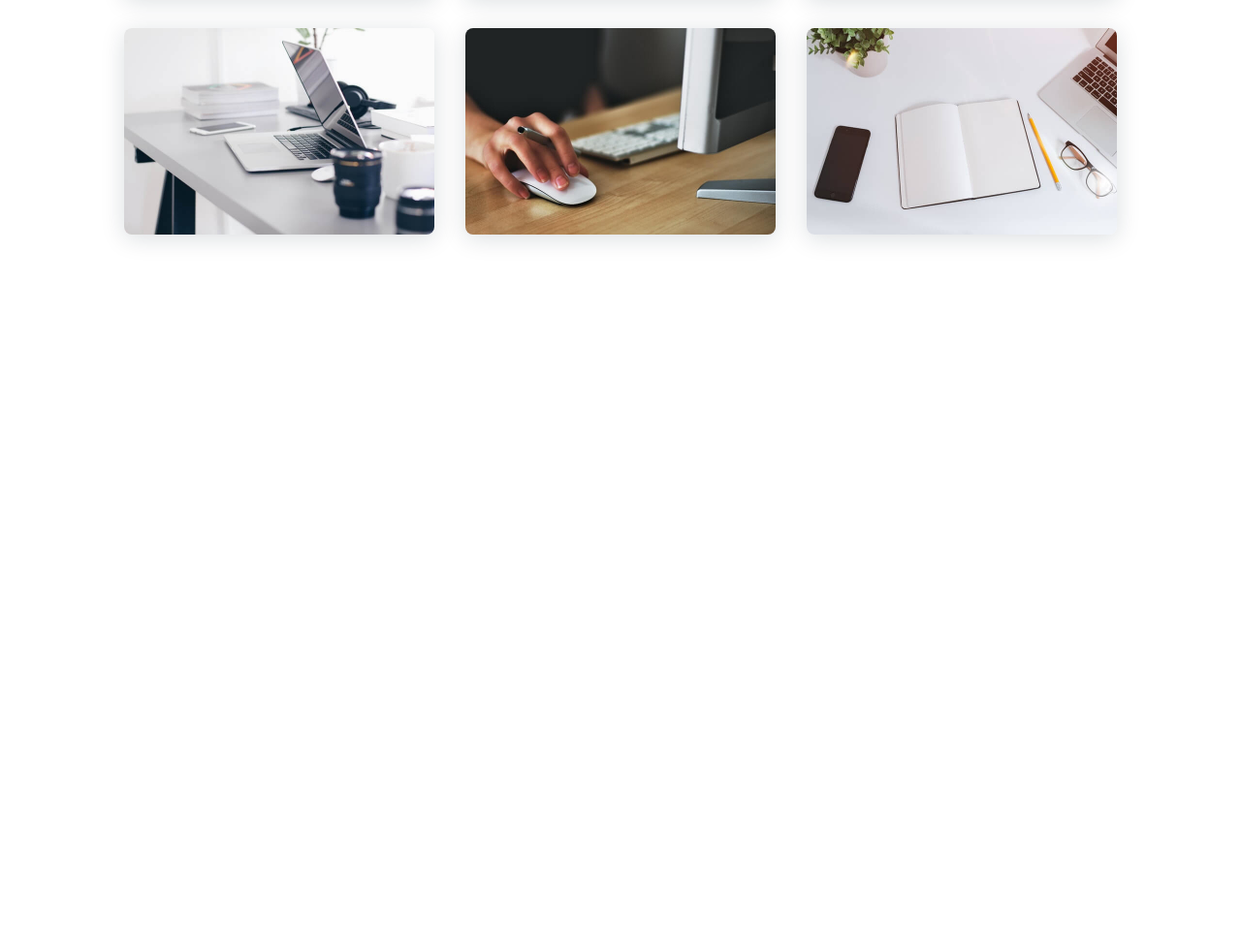
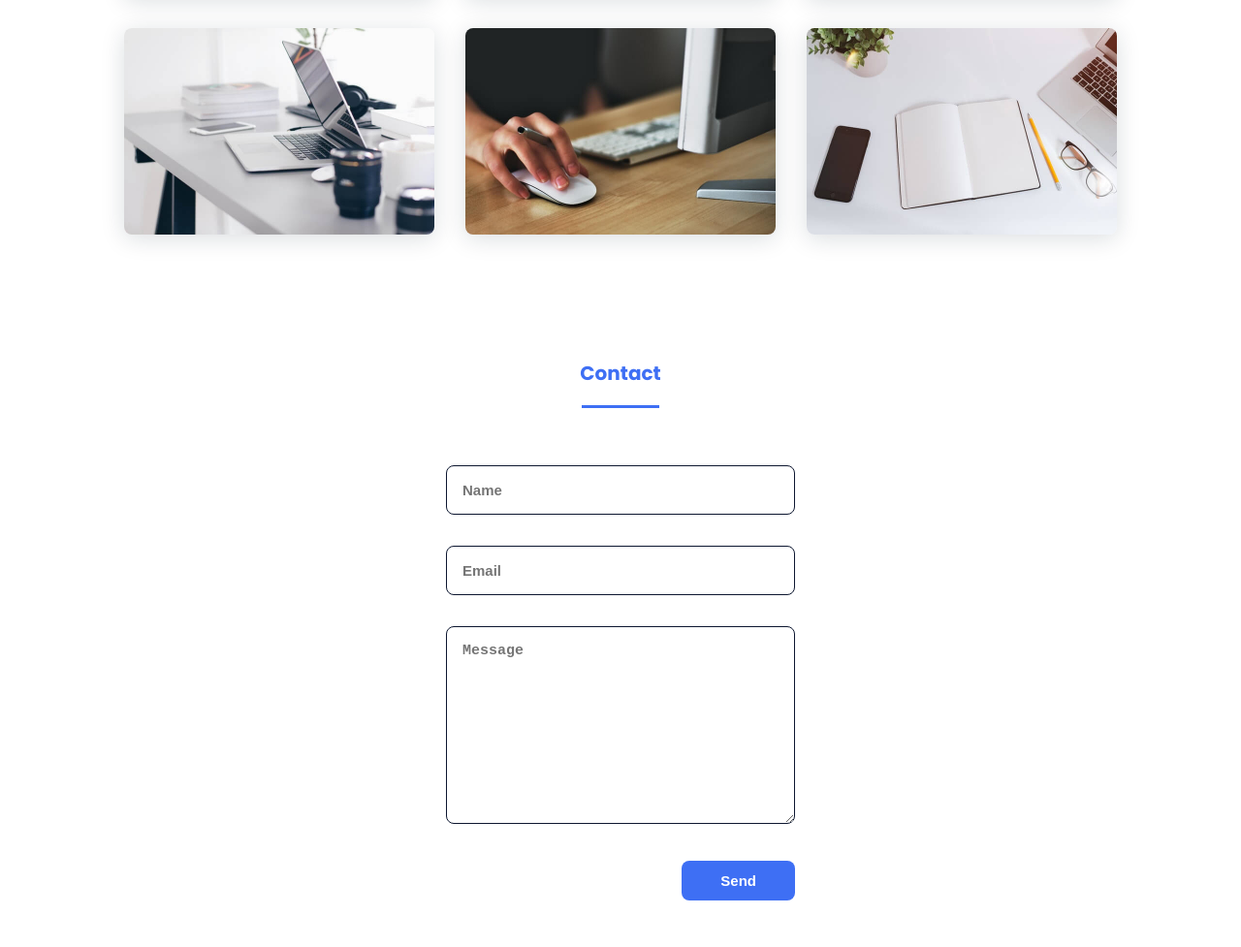
Before and after one commit to Mukesh0712/mukesh-portfolio, a plain HTML site: page index.html in a window 1280 px wide. Shown: the part 2266-3243 px from the top of the page at 97% size. Before the commit the page ends 2556 px from the top, so only its background shows below. Drawn offline with nearby package versions, Linux system fonts and the light colour scheme; a script that the page names is missing.

Commit message:
contact section added and designed

```diff
--- a/index.html
+++ b/index.html
@@ -220,6 +220,22 @@
             </div>
         </section>
 
+        <!--===== CONTACT =====-->
+        <section class="contact section" id="contact">
+            <h2 class="section-title">Contact</h2>
+
+            <div class="contact-container grid">
+
+                <form action="" class="contact-form">
+                    <input type="text" placeholder="Name" class="contact-input">
+                    <input type="mail" placeholder="Email" class="contact-input">
+                    <textarea name="" id="" cols="0" rows="10" placeholder="Message" class="contact-input"></textarea>
+                    <input type="button" value="Send" class="contact-button button">
+                </form>
+
+            </div>
+
+        </section>
 
     </main>
 
--- a/style.css
+++ b/style.css
@@ -362,6 +362,26 @@ img {
     transform: scale(1.1);
 }
 
+/* ===== CONTACT =====*/
+.contact-input {
+    width: 100%;
+    font-size: 0.938rem;
+    font-weight: 600;
+    padding: 1rem;
+    border-radius: .5rem;
+    border: 1.5px solid hsl(224, 56%, 12%);
+    outline: none;
+    margin-bottom: 2rem;
+}
+
+.contact-button {
+    display: block;
+    border: none;
+    outline: none;
+    font-size: 0.938rem;
+    cursor: pointer;
+    margin-left: auto;
+}
 
 
 /* ===== MEDIA QUERIES=====*/
@@ -415,6 +435,14 @@ img {
         padding-top: 2rem;
     }
 
+    .contact-form {
+        width: 360px;
+        padding-top: 2rem;
+    }
+
+    .contact-container {
+        justify-items: center;
+    }
 
 
 }
```
